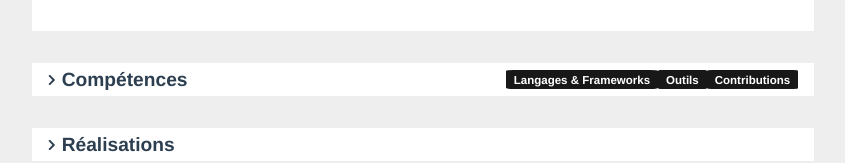
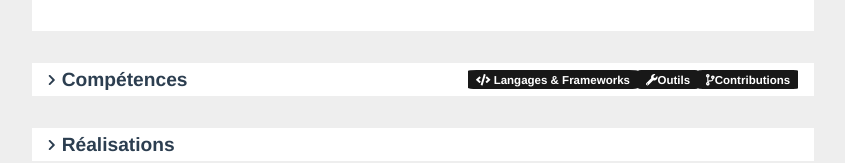
Before and after one commit to sir-kain/sir-kane, a Vue app: page /#/ in a window 1280 px wide. Shown: the part 309-472 px from the top of the page, without its empty margins (217-1062 px from the left). Built offline with nearby package versions, Linux system fonts and the light colour scheme.

Commit message:
dd icone to separator section

```diff
--- a/src/components/separator/Separator.vue
+++ b/src/components/separator/Separator.vue
@@ -5,9 +5,14 @@
         <h2>{{ title }}</h2>
       </div>
       <ul class="separator__menu-s" v-if="link">
-        <li><a href="#" @click.prevent="showItem('langages')">Langages & Frameworks</a></li>
-        <li><a href="#" @click.prevent="showItem('outils')">Outils</a></li>
-        <li><a href="#" @click.prevent="showItem('contributions')">Contributions</a></li>
+        <li>
+          <a href="#" @click.prevent="showItem('langages')">
+          <font-awesome-icon icon="code" />
+            Langages & Frameworks
+          </a>
+        </li>
+        <li><a href="#" @click.prevent="showItem('outils')"><font-awesome-icon icon="wrench" />Outils</a></li>
+        <li><a href="#" @click.prevent="showItem('contributions')"><font-awesome-icon icon="code-branch" />Contributions</a></li>
       </ul>
     </div>
 </template>
@@ -15,11 +20,14 @@
 <script>
 
 import { library } from '@fortawesome/fontawesome-svg-core'
-import { faChevronDown, faChevronRight } from '@fortawesome/free-solid-svg-icons'
+import { faChevronDown, faChevronRight, faCode, faWrench, faCodeBranch } from '@fortawesome/free-solid-svg-icons'
 import { FontAwesomeIcon } from '@fortawesome/vue-fontawesome'
 
 library.add(faChevronDown)
 library.add(faChevronRight)
+library.add(faCode)
+library.add(faWrench)
+library.add(faCodeBranch)
 export default {
   // name: 'Head',
   props: {
```
